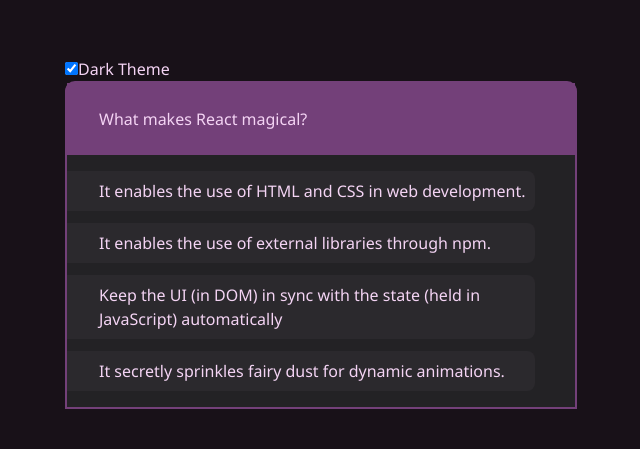
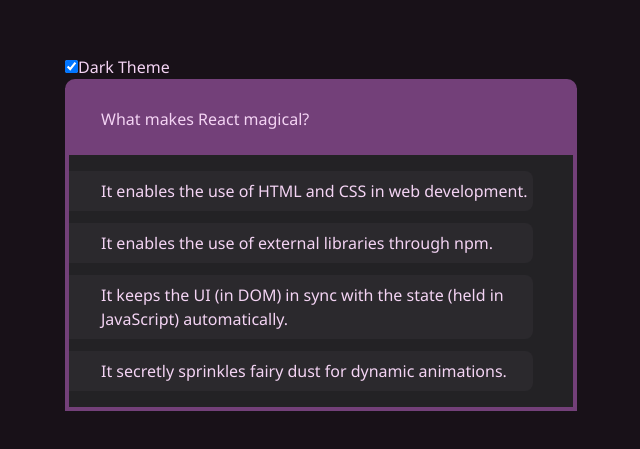
Before and after one commit to andrewnessinjim/quiz-app, a React (Create React App) app: page / in a window 1280 px wide. Shown: the part 167-616 px from the top of the page, without its empty margins (319-959 px from the left). Built offline with nearby package versions, Linux system fonts and the light colour scheme.

Commit message:
Initial commit

```diff
--- a/package.json
+++ b/package.json
@@ -5,7 +5,6 @@
   "keywords": [],
   "main": "src/index.tsx",
   "dependencies": {
-    "@babel/eslint-parser": "^7.23.3",
     "@radix-ui/colors": "2.1.0",
     "@radix-ui/react-radio-group": "1.1.3",
     "react": "18.2.0",
@@ -14,6 +13,7 @@
     "styled-components": "6.1.1"
   },
   "devDependencies": {
+    "@babel/eslint-parser": "^7.23.3",
     "@types/react": "18.2.38",
     "@types/react-dom": "18.0.9",
     "loader-utils": "3.2.1",
--- a/src/App.js
+++ b/src/App.js
@@ -1,35 +1,16 @@
-import { styled, ThemeProvider } from "styled-components";
+import AppThemeProvider from "./components/AppThemeProvider";
 import QuestionCard from "./components/QuestionCard";
 import data from "./data";
-import { mauve, mauveDark, plum, plumDark } from "@radix-ui/colors";
 import GlobalStyles from "./GlobalStyles";
 import React from "react";
 import ThemeToggle from "./components/ThemeToggle";
 
-const lightTheme = {
-  colors: {
-    ...plum,
-    ...mauve,
-  },
-};
-
-const darkTheme = {
-  colors: {
-    ...plumDark,
-    ...mauveDark,
-  },
-};
-
 export default function App() {
-  const [isDarkTheme, setIsDarkTheme] = React.useState(true);
-  const selectedTheme = isDarkTheme ? darkTheme : lightTheme;
-
-  console.log({ isDarkTheme });
   return (
-    <ThemeProvider theme={selectedTheme}>
-      <ThemeToggle isDarkTheme={isDarkTheme} setIsDarkTheme={setIsDarkTheme} />
+    <AppThemeProvider>
+      <ThemeToggle />
       <QuestionCard question={data[0].question} choices={data[0].choices} />
       <GlobalStyles />
-    </ThemeProvider>
+    </AppThemeProvider>
   );
 }
--- /dev/null
+++ b/src/components/AppThemeProvider/AppThemeProvider.js
@@ -0,0 +1,37 @@
+import React from "react";
+import PropTypes from "prop-types";
+import { ThemeProvider } from "styled-components";
+
+import { mauve, mauveDark, plum, plumDark } from "@radix-ui/colors";
+
+export const AppThemeContext = React.createContext();
+
+const lightTheme = {
+  colors: {
+    ...plum,
+    ...mauve,
+  },
+};
+
+const darkTheme = {
+  colors: {
+    ...plumDark,
+    ...mauveDark,
+  },
+};
+
+function AppThemeProvider({ children }) {
+  const [isDarkTheme, setIsDarkTheme] = React.useState(true);
+  const selectedTheme = isDarkTheme ? darkTheme : lightTheme;
+
+  return (
+    <AppThemeContext.Provider value={{ isDarkTheme, setIsDarkTheme }}>
+      <ThemeProvider theme={selectedTheme}>{children}</ThemeProvider>
+    </AppThemeContext.Provider>
+  );
+}
+
+AppThemeProvider.propTypes = {
+  children: PropTypes.element,
+};
+export default AppThemeProvider;
--- /dev/null
+++ b/src/components/AppThemeProvider/index.js
@@ -0,0 +1,2 @@
+export * from "./AppThemeProvider";
+export { default } from "./AppThemeProvider";
--- a/src/components/QuestionCard/QuestionCard.js
+++ b/src/components/QuestionCard/QuestionCard.js
@@ -1,11 +1,17 @@
+import PropTypes from "prop-types";
+
 import * as RadioGroup from "@radix-ui/react-radio-group";
 import { styled } from "styled-components";
 
 const StWrapper = styled.section`
   --left-align-padding: 32px;
-  --slide-amount: 24px;
+  --hovered-slide-amount: 24px;
+  --selected-slide-amount: 16px;
+  --total-slide-amount: calc(
+    var(--hovered-slide-amount) + var(--selected-slide-amount)
+  );
   max-width: 32rem;
-  border: 2px solid ${(p) => p.theme.colors.plum7};
+  border: 4px solid ${(p) => p.theme.colors.plum7};
   border-top-left-radius: 10px;
   border-top-right-radius: 10px;
 `;
@@ -19,8 +25,7 @@
 `;
 
 const StChoicesWrapper = styled(RadioGroup.Root)`
-  padding: 16px;
-  padding-left: 0;
+  padding: 16px 0;
   background: ${(p) => p.theme.colors.mauve3};
   display: flex;
   flex-direction: column;
@@ -38,8 +43,8 @@
   margin: 0;
   padding-top: 8px;
   padding-bottom: 8px;
-  padding-left: calc(var(--left-align-padding) + var(--slide-amount) );
-  transform: translateX(calc(-1 * var(--slide-amount)));
+  padding-left: calc(var(--left-align-padding) + var(--total-slide-amount));
+  transform: translateX(calc(-1 * var(--total-slide-amount)));
   background: ${(p) => p.theme.colors.mauve4};
   border-top-right-radius: 8px;
   border-bottom-right-radius: 8px;
@@ -48,15 +53,23 @@
   color: ${(p) => p.theme.colors.plum12};
   transition:
     150ms background ease-in,
-    150ms transform ease-in;
+    150ms transform ease-in,
+    500ms border-radius ease-in;
 
-  &:hover, &[data-state="checked"] {
-    transform: translateX(0px);
-    background: ${(p) => p.theme.colors.plum7};
+  @media (hover: hover) {
+    &:hover {
+      transform: translateX(
+        calc((-1 * var(--total-slide-amount)) + var(--hovered-slide-amount))
+      );
+      background: ${(p) => p.theme.colors.plum7};
+    }
   }
 
   &[data-state="checked"] {
-    transform: scale(1.1);
+    transform: translateX(0px);
+    background: ${(p) => p.theme.colors.plum7};
+    border-top-right-radius: initial;
+    border-bottom-right-radius: initial;
   }
 `;
 
@@ -73,15 +86,24 @@
           {Object.keys(choices).map((choiceKey) => {
             console.log({ choiceKey });
             return (
-              <StRadioGroupItem id={choiceKey} value={choiceKey}>
+              <StRadioGroupItem
+                id={choiceKey}
+                value={choiceKey}
+                key={choiceKey}
+              >
                 <StLabel htmlFor={choiceKey}>{choices[choiceKey]}</StLabel>
               </StRadioGroupItem>
-            )
+            );
           })}
         </StChoicesWrapper>
       </form>
-    </StWrapper >
+    </StWrapper>
   );
 }
 
+QuestionCard.propTypes = {
+  question: PropTypes.string,
+  choices: PropTypes.arrayOf(PropTypes.object),
+};
+
 export default QuestionCard;
--- a/src/components/ThemeToggle/ThemeToggle.js
+++ b/src/components/ThemeToggle/ThemeToggle.js
@@ -1,10 +1,16 @@
+import PropTypes from "prop-types";
+import React from "react";
 import { styled } from "styled-components";
+
+import { AppThemeContext } from "../AppThemeProvider";
 
 const Wrapper = styled.div``;
 const StLabel = styled.label`
   color: ${(p) => p.theme.colors.plum12};
 `;
-function ThemeToggle({ isDarkTheme, setIsDarkTheme }) {
+function ThemeToggle() {
+  const { isDarkTheme, setIsDarkTheme } = React.useContext(AppThemeContext);
+
   return (
     <Wrapper>
       <input
@@ -18,4 +24,8 @@
   );
 }
 
+ThemeToggle.propTypes = {
+  isDarkTheme: PropTypes.bool,
+  setIsDarkTheme: PropTypes.func,
+};
 export default ThemeToggle;
--- a/src/data.json
+++ b/src/data.json
@@ -4,7 +4,7 @@
     "choices": {
       "A": "It enables the use of HTML and CSS in web development.",
       "B": "It enables the use of external libraries through npm.",
-      "C": "Keep the UI (in DOM) in sync with the state (held in JavaScript) automatically",
+      "C": "It keeps the UI (in DOM) in sync with the state (held in JavaScript) automatically.",
       "D": "It secretly sprinkles fairy dust for dynamic animations."
     }
   }
```
Also changed, not shown: .eslintrc.json, 1 other file (tests, documents, lock files or other folders).
